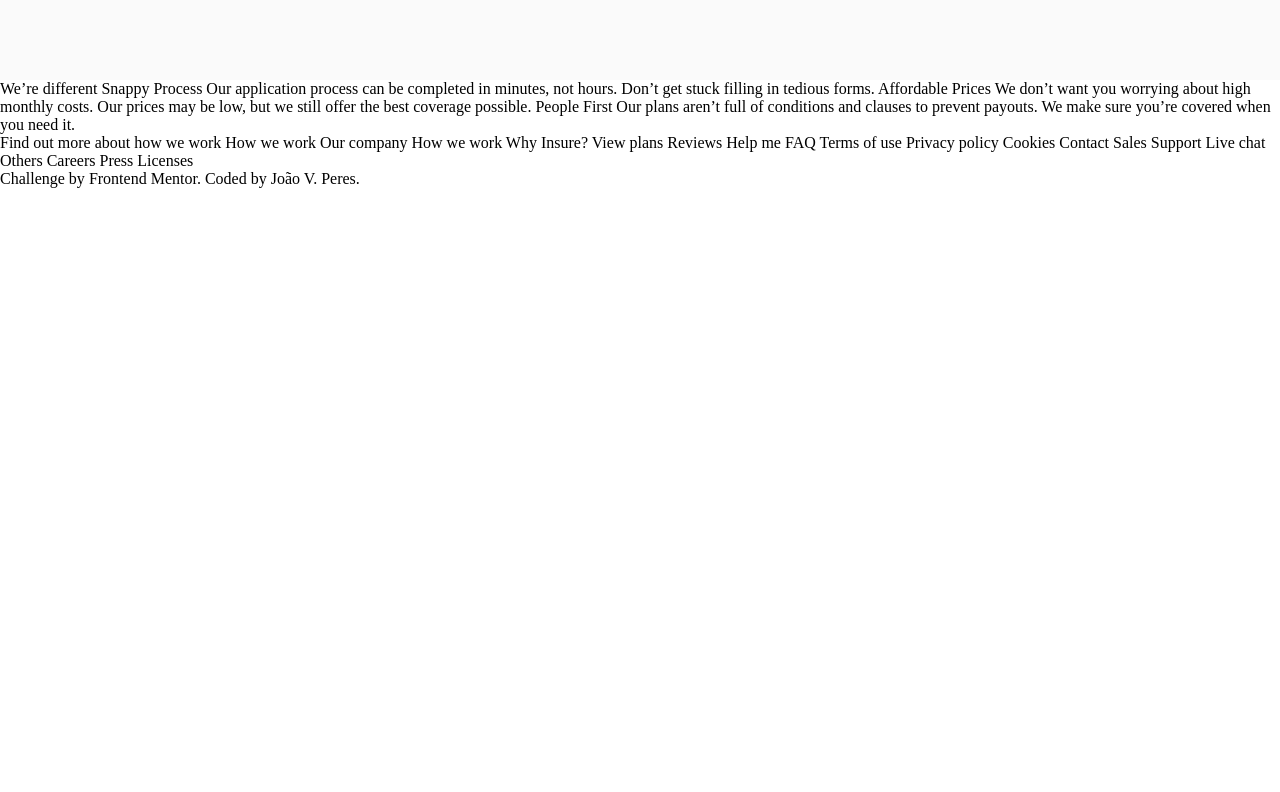
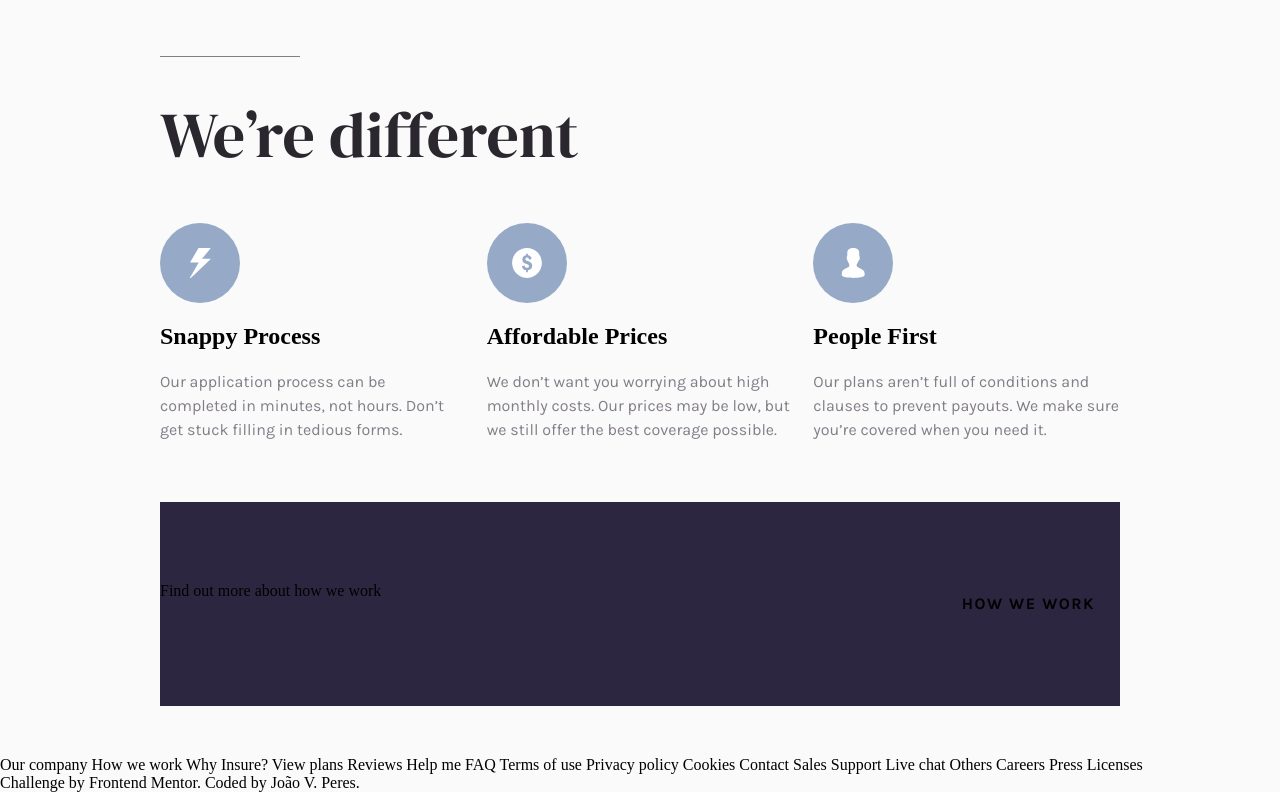
Before and after one commit to joaovictorperes/insure, a plain HTML site: page index.html in a window 1280 px wide. Shown: the part 740-1532 px from the top of the page. Before the commit the page ends 928 px from the top, so only its background shows below. Drawn offline with Linux system fonts and the light colour scheme.

Commit message:
introduction-18-01-22

```diff
--- a/css/global/global.css
+++ b/css/global/global.css
@@ -1,6 +1,7 @@
 body {
   margin: 0px;
   font-size: 1rem;
+  background-color: var(--color-3);
 }
 
 h1,
--- a/css/home/introduction.css
+++ b/css/home/introduction.css
@@ -11,12 +11,8 @@
   display: grid;
   align-content: flex-start;
   gap: 30px;
-  padding-top: 60px;
+  padding-top: 50px;
   position: relative;
-}
-
-.introduction-grid h1 {
-  font-size: 4rem;
 }
 
 .introduction-grid h1::before {
@@ -32,3 +28,49 @@
   color: var(--color-p1);
   background-color: var(--color-3);
 }
+
+.introduction-information {
+  display: grid;
+  padding-top: 50px;
+  padding-bottom: 50px;
+  position: relative;
+  gap: 60px;
+}
+
+.introduction-information h1 {
+  color: var(--color-1);
+}
+
+.introduction-information h1::before {
+  content: "";
+  width: 140px;
+  height: 1px;
+  background-color: var(--color-2);
+  position: absolute;
+  top: 0px;
+}
+
+.information-grid {
+  display: grid;
+  gap: 20px;
+  grid-template-columns: repeat(3, 1fr);
+}
+
+.information-grid img {
+  width: 80px;
+  height: 80px;
+}
+
+.information-items {
+  display: grid;
+  max-width: 45ch;
+  height: max-content;
+  gap: 20px;
+}
+
+.introduction-about {
+  display: flex;
+  justify-content: space-between;
+  padding: 80px 0px;
+  background-color: var(--color-p1);
+}
--- a/css/utility/components.css
+++ b/css/utility/components.css
@@ -1,8 +1,8 @@
 .container {
   max-width: 1440px;
   margin: 0 auto;
-  padding-left: 140px;
-  padding-right: 140px;
+  padding-left: 160px;
+  padding-right: 160px;
 }
 
 a.button {
--- a/css/utility/typography.css
+++ b/css/utility/typography.css
@@ -7,5 +7,5 @@
 }
 
 .font-t {
-  font: 400 2rem/0.9 "DM Serif Display", sans-serif;
+  font: 400 4rem/0.9 "DM Serif Display", sans-serif;
 }
--- a/index.html
+++ b/index.html
@@ -50,22 +50,45 @@
         </div>
         <img src="./images/image-intro-desktop.jpg" alt="happy family walking">
       </div>
+      <div class="introduction-information container">
+        <h1 class="font-t color-3">We’re different</h1>
+        <div class="information-grid">
+          <div class="information-items">
+            <img src="./images/icon-snappy-process.svg" alt="">
+            <h2>Snappy Process</h2>
+            <p class="font-p1 color-2">
+              Our application process can be completed in minutes, not hours. Don’t get
+              stuck filling in tedious forms.
+            </p>
+          </div>
+          <div class="information-items">
+            <img src="./images/icon-affordable-prices.svg" alt="">
+            <h2>Affordable Prices</h2>
+            <p class="font-p1 color-2">
+              We don’t want you worrying about high monthly costs. Our prices may be low,
+              but we still offer the best coverage possible.
+            </p>
+          </div>
+          <div class="information-items">
+            <img src="./images/icon-people-first.svg" alt="">
+            <h2>People First</h2>
+            <p class="font-p1 color-2">
+              Our plans aren’t full of conditions and clauses to prevent payouts. We make
+              sure you’re covered when you need it.
+            </p>
+          </div>
+        </div>
+        <div class="introduction-about">
+          <p>Find out more about how we work</p>
+          <a class="button" href="./">How we work</a>
+        </div>
+      </div>
     </div>
-    We’re different
-    Snappy Process
-    Our application process can be completed in minutes, not hours. Don’t get
-    stuck filling in tedious forms.
-    Affordable Prices
-    We don’t want you worrying about high monthly costs. Our prices may be low,
-    but we still offer the best coverage possible.
-    People First
-    Our plans aren’t full of conditions and clauses to prevent payouts. We make
-    sure you’re covered when you need it.
+
   </main>
 
-  Find out more about how we work
 
-  How we work
+
 
   Our company
 
```
